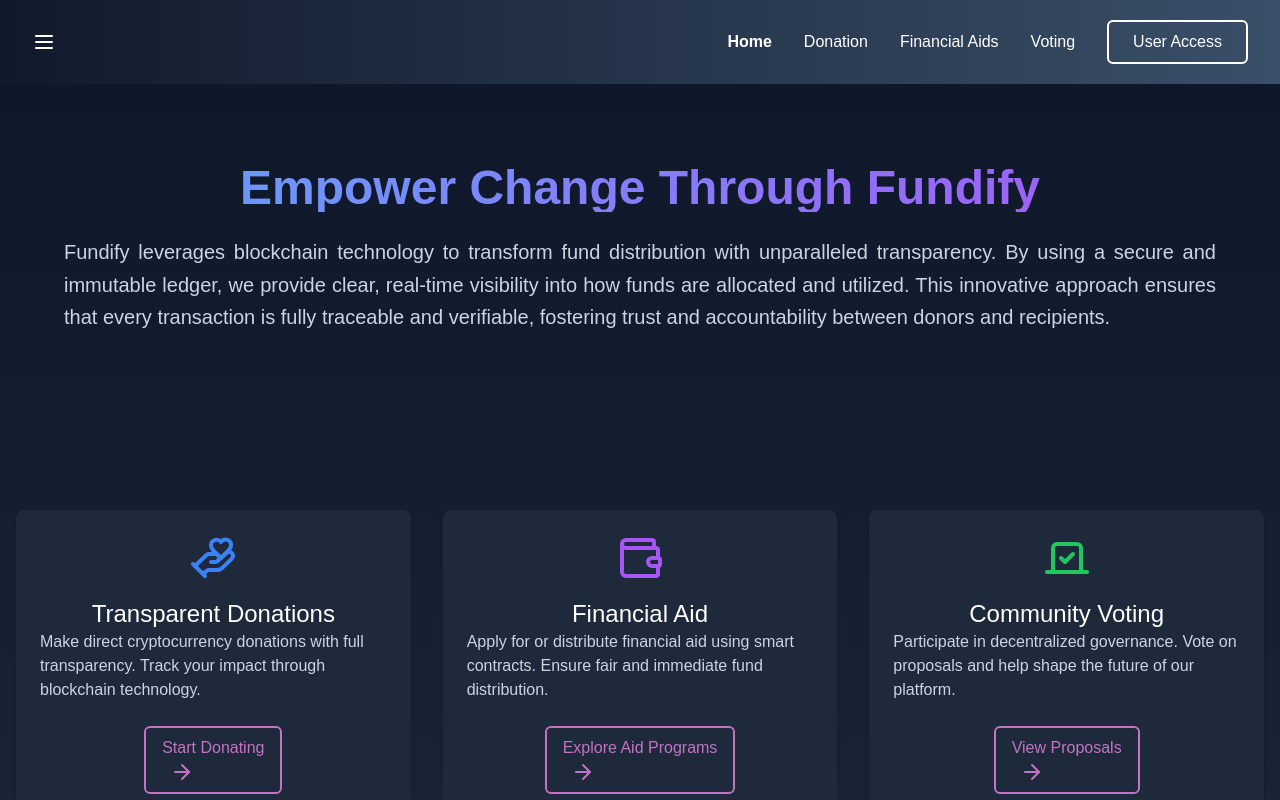
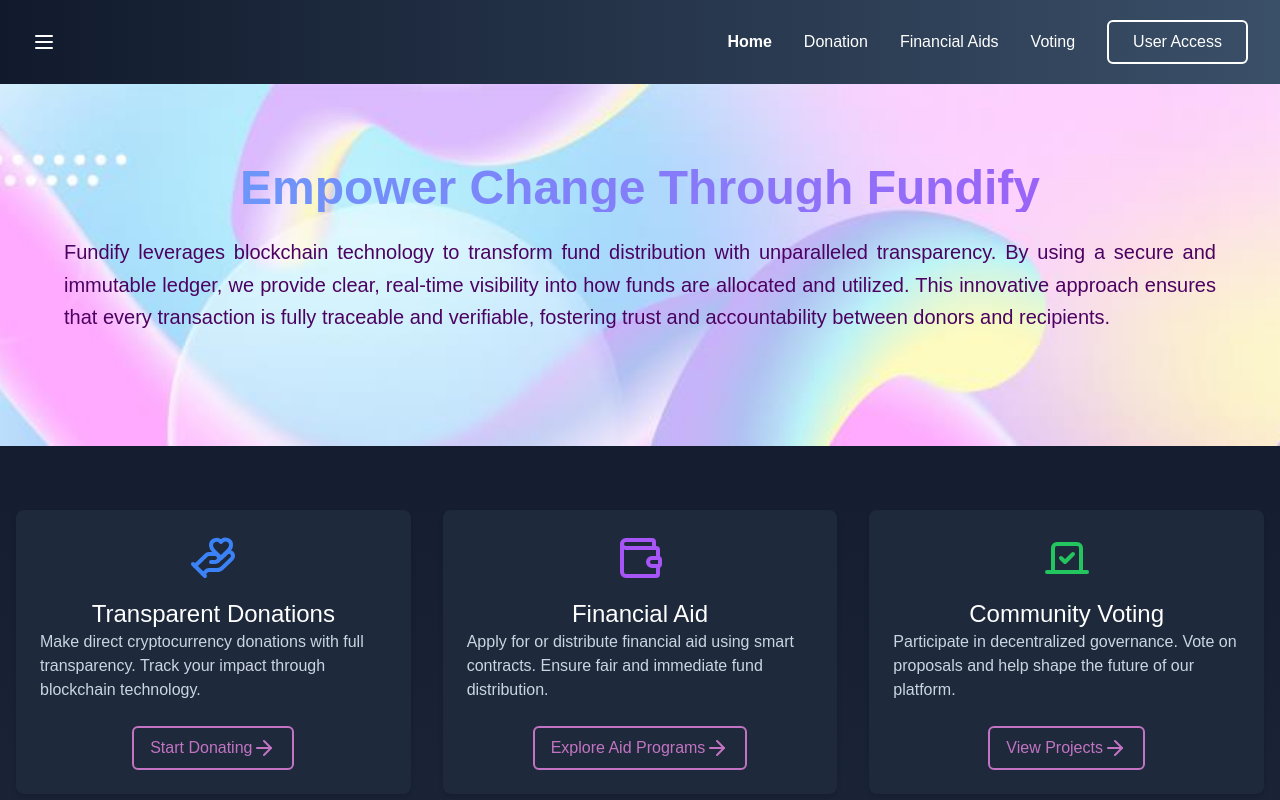
Before and after one commit to kaii3677/thaifundify, a Next.js app in the folder thaifundify/: page /mainpage in a window 1280 px wide. Shown: the top 800 px of the page. Built offline with nearby package versions, Linux system fonts and the light colour scheme.

Commit message:
mainpage

```diff
--- a/thaifundify/app/mainpage/page.tsx
+++ b/thaifundify/app/mainpage/page.tsx
@@ -5,7 +5,9 @@ import { Card } from "@/app/components/ui/Card";
 import Link from "next/link";
 import { Menu, HandHeart, Wallet, Vote, ArrowRight } from 'lucide-react';
 import { useRouter } from 'next/navigation';
+import Image from 'next/image';  // Importing Image from Next.js
 
+import mainpagebg from '@/public/mainpagebg.jpg';  // Adjust the path to where the image is stored
 
 export default function Mainpage() {
   const router = useRouter();
@@ -25,11 +27,21 @@ export default function Mainpage() {
   return (
     <div className="min-h-screen bg-gradient-to-b from-slate-900 to-slate-800 text-white">
       {/* Hero Section */}
-      <header className="container mx-auto px-4 py-20 text-center">
+      <header
+        className="container mx-auto px-4 py-20 text-center"
+        style={{
+          backgroundImage: `url(${mainpagebg.src})`, // Setting the background image dynamically
+          backgroundSize: 'cover',
+          backgroundPosition: 'center center',
+        }}
+      >
         <h1 className="text-5xl font-bold mb-6 bg-clip-text text-transparent bg-gradient-to-r from-blue-400 to-purple-500">
           Empower Change Through Fundify
         </h1>
-        <p className="text-xl text-slate-300 mb-8 max-w-6xl mx-auto text-justify leading-relaxed">
+        <p
+          className="text-xl mb-8 max-w-6xl mx-auto text-justify leading-relaxed"
+          style={{ color: '#4C0261' }}
+        >
           Fundify leverages blockchain technology to transform fund distribution with unparalleled transparency.
           By using a secure and immutable ledger, we provide clear, real-time visibility into how funds are
           allocated and utilized. This innovative approach ensures that every transaction is fully traceable
@@ -49,10 +61,14 @@ export default function Mainpage() {
                 Make direct cryptocurrency donations with full transparency. Track your impact
                 through blockchain technology.
               </p>
-              <Button variant="outline" className="group border-[#C274C2] text-[#C274C2] hover:bg-[#F096F0] hover:text-[#420354]">
+              <Button
+                variant="outline"
+                className="group border-[#C274C2] text-[#C274C2] hover:bg-[#F096F0] hover:text-[#420354] flex items-center justify-center space-x-2" // Using flex to align the icon
+              >
                 Start Donating
-                <ArrowRight className="ml-2 group-hover:translate-x-1 transition-transform" />
+                <ArrowRight className="group-hover:translate-x-1 transition-transform" />
               </Button>
+
             </div>
           </Card>
 
@@ -65,9 +81,12 @@ export default function Mainpage() {
                 Apply for or distribute financial aid using smart contracts. Ensure fair and
                 immediate fund distribution.
               </p>
-              <Button variant="outline" className="group border-[#C274C2] text-[#C274C2] hover:bg-[#F096F0] hover:text-[#420354]">
+              <Button
+                variant="outline"
+                className="group border-[#C274C2] text-[#C274C2] hover:bg-[#F096F0] hover:text-[#420354] flex items-center justify-center space-x-2"
+              >
                 Explore Aid Programs
-                <ArrowRight className="ml-2 group-hover:translate-x-1 transition-transform" />
+                <ArrowRight className="group-hover:translate-x-1 transition-transform" />
               </Button>
             </div>
           </Card>
@@ -81,9 +100,12 @@ export default function Mainpage() {
                 Participate in decentralized governance. Vote on proposals and help shape
                 the future of our platform.
               </p>
-              <Button variant="outline" className="group border-[#C274C2] text-[#C274C2] hover:bg-[#F096F0] hover:text-[#420354]">
-                View Proposals
-                <ArrowRight className="ml-2 group-hover:translate-x-1 transition-transform" />
+              <Button
+                variant="outline"
+                className="group border-[#C274C2] text-[#C274C2] hover:bg-[#F096F0] hover:text-[#420354] flex items-center justify-center space-x-2"
+              >
+                View Projects
+                <ArrowRight className="group-hover:translate-x-1 transition-transform" />
               </Button>
             </div>
           </Card>
```
